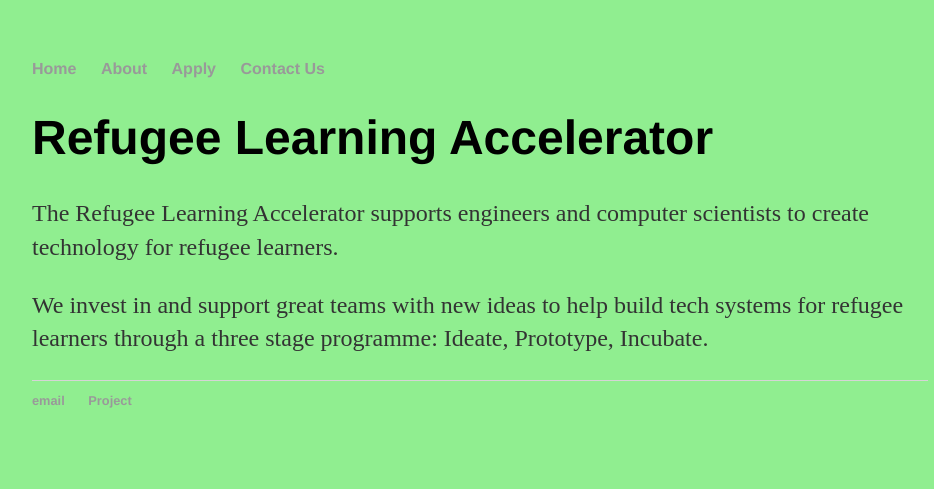
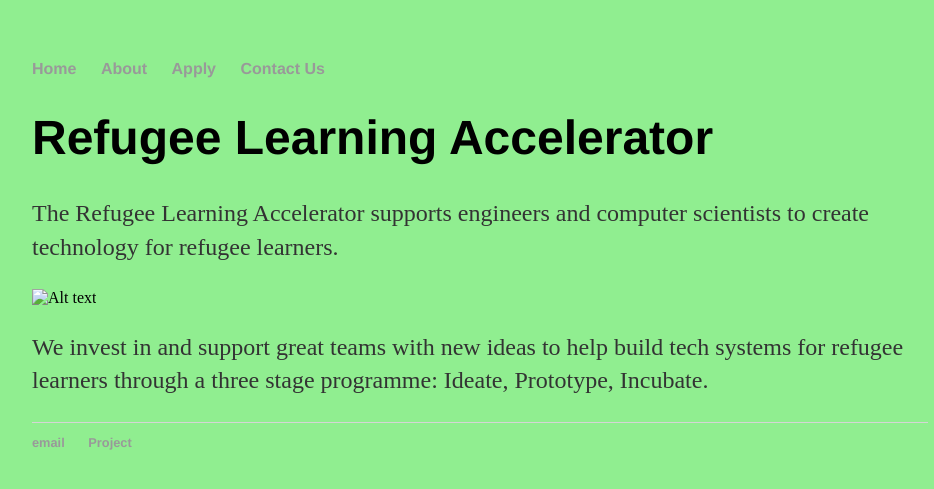
Before and after one commit to Refugee-Learning-Accelerator/Refugee-Learning-Accelerator.github.io, a Jekyll site: the page built from index.html, in a window 1280 px wide. Shown: the top 489 px of the page, without its empty margins (160-1094 px from the left). Built offline with Jekyll 4.4.1, drawn with Linux system fonts in a browser that asks for light colours.

Commit message:
Update index.html

```diff
--- a/index.html
+++ b/index.html
@@ -6,7 +6,7 @@
 <div class="blurb">
 	<h1>Refugee Learning Accelerator</h1>
 	<p>The Refugee Learning Accelerator supports engineers and computer scientists to create technology for refugee learners.</p>
-
+	<img src="lyndiem.github.io/Mit_medialab_logo.png" alt="Alt text"/>
 </div><!-- /.blurb -->
 
 <div class="blurb">
```
